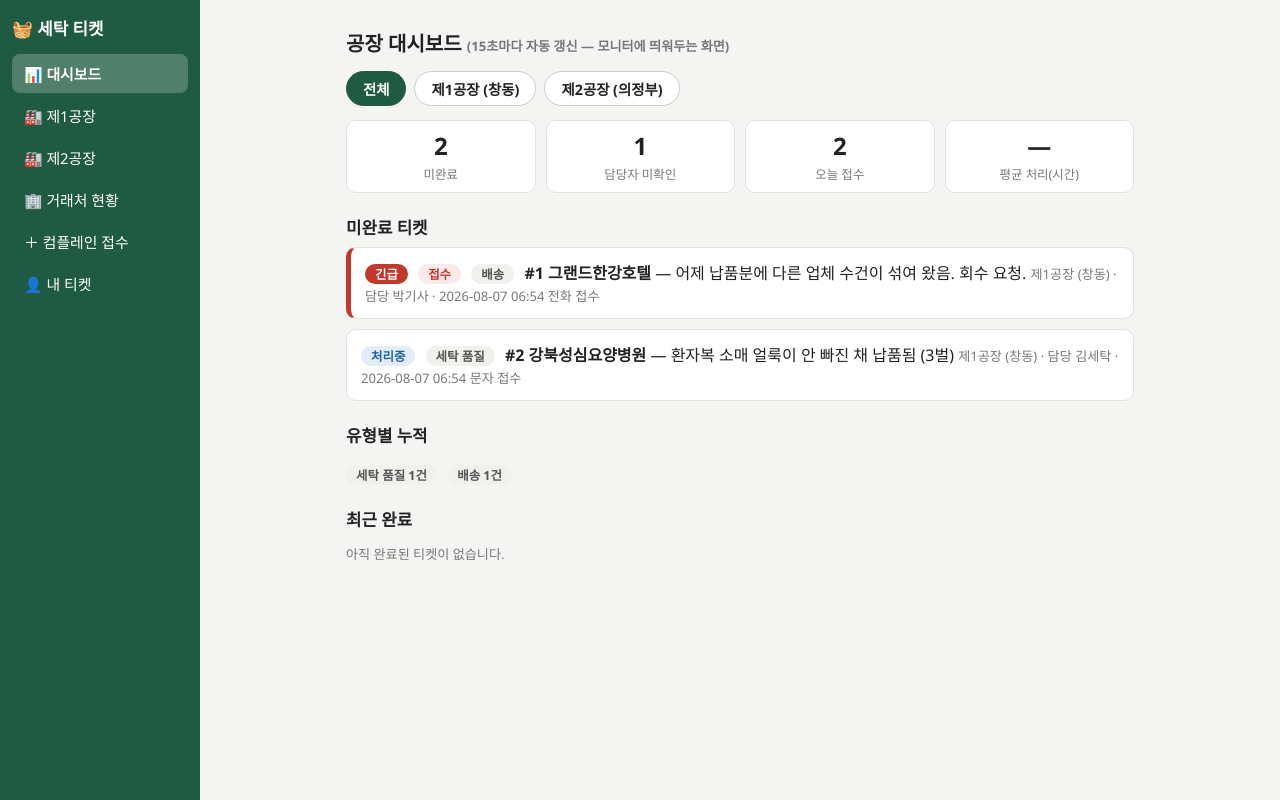
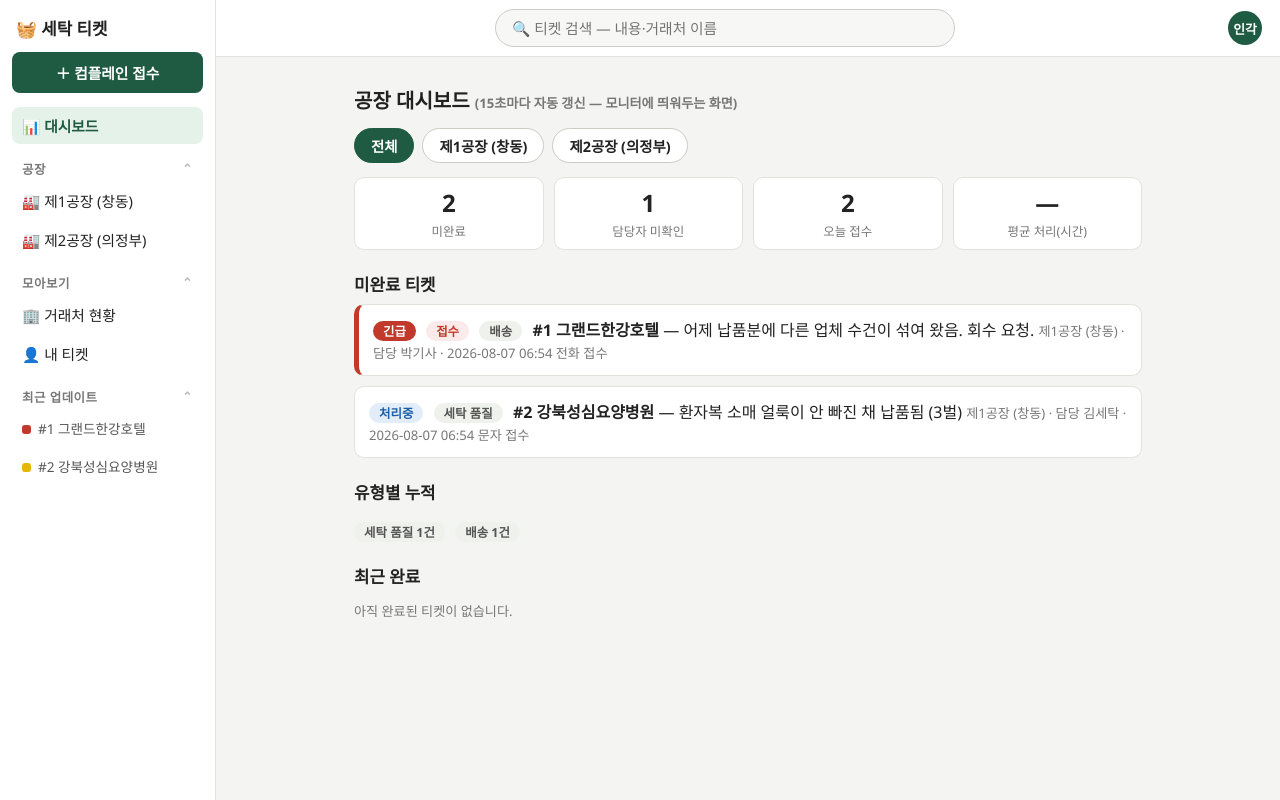
Before and after one commit to IngakHwang/laundry-claim, a FastAPI app: page / in a window 1280 px wide. Run offline with FastAPI, Linux system fonts and the light colour scheme; data comes from the database, SQL or seed files in the repository.

Commit message:
flow 캡처 기준 2차 개편 — 흰 사이드바(섹션·최근 업데이트) + 상단 바(검색·아바타)
최근 업데이트 = 실제 미완료 티켓 3건. /search 신설(내용·거래처 글자 검색). 아이콘 레일은 단일 제품이라 제외.

Co-Authored-By: Claude Fable 5 <noreply@anthropic.com>

Claude-Session: https://claude.ai/code/session_01HEeBvtzrorzwoFXPg8mY1s

```diff
--- a/app.py
+++ b/app.py
@@ -271,6 +271,16 @@ def init_db() -> None:
 init_db()
 
 
+def recent_tickets():
+    """사이드바 「최근 업데이트」용 — 최근 미완료 티켓 3건 (flow의 「최근 업데이트」 자리).
+    모든 화면의 사이드바에서 부르므로 Jinja 전역 함수로 등록해 둔다 (아래)."""
+    con = db()
+    rows = con.execute(TICKET_SELECT + """
+        WHERE c.status != 'done' ORDER BY c.created_at DESC LIMIT 3""").fetchall()
+    con.close()
+    return rows
+
+
 # ── 공통: 티켓 목록을 화면용으로 읽는 SQL (거래처·담당자 이름까지 JOIN) ──
 TICKET_SELECT = """
 SELECT c.*, cl.name AS client_name, s.name AS assignee_name, s.role AS assignee_role,
@@ -280,6 +290,26 @@ JOIN clients cl ON cl.id = c.client_id
 LEFT JOIN factories f ON f.id = cl.factory_id
 LEFT JOIN staff s ON s.id = c.assignee_id
 """
+
+
+templates.env.globals["recent_tickets"] = recent_tickets   # 사이드바가 어느 화면에서든 부르게
+
+
+@app.get("/search")
+def search(request: Request, q: str = ""):
+    """상단 바 검색 — 티켓 내용·거래처 이름에서 글자 검색 (flow의 상단 검색 자리)."""
+    con = db()
+    rows = []
+    if q.strip():
+        like = f"%{q.strip()}%"
+        rows = con.execute(TICKET_SELECT + """
+            WHERE c.content LIKE ? OR cl.name LIKE ?
+            ORDER BY c.created_at DESC""", (like, like)).fetchall()
+    con.close()
+    return templates.TemplateResponse(request, "search.html", {
+        "q": q, "rows": rows,
+        "TYPE_LABEL": TYPE_LABEL, "STATUS_LABEL": STATUS_LABEL,
+    })
 
 
 @app.get("/")
--- a/templates/base.html
+++ b/templates/base.html
@@ -9,22 +9,43 @@
 /* 폰 화면 우선 — 기사가 이동 중에 본다. 큰 글자, 큰 버튼, 한 열. */
 *{box-sizing:border-box}
 body{font-family:"Segoe UI","Malgun Gothic",sans-serif; margin:0; background:#F4F5F2; color:#222;}
-/* flow식 골격: 왼쪽 사이드바에서 고르고, 오른쪽에 내용이 나온다.
-   폰(860px 이하)에서는 사이드바가 위쪽 가로 막대로 접힌다 — 기사는 폰으로 보니까. */
+/* flow식 골격 (인각님 제공 캡처 기준): 흰 사이드바(주 버튼 + 접히는 섹션) + 상단 바(검색·아바타).
+   아이콘 레일은 제품이 하나뿐이라 뺐다. 폰(860px 이하)에서는 사이드바가 위쪽 가로 막대로 접힌다. */
 .shell{display:flex; min-height:100vh;}
-aside.side{width:200px; flex:none; background:#1F5B43; color:#fff; padding:16px 12px;}
-.side a{display:block; color:#fff; text-decoration:none; padding:9px 12px; border-radius:8px;
-  margin-bottom:3px; font-size:.93rem;}
-.side a:hover{background:rgba(255,255,255,.12);}
-.side a.on{background:rgba(255,255,255,.22); font-weight:700;}
-.side .brand{font-weight:800; font-size:1.05rem; margin-bottom:14px;}
+aside.side{width:216px; flex:none; background:#fff; border-right:1px solid #E0E3DC; padding:16px 12px;}
+.side .brand{font-weight:800; font-size:1.05rem; margin-bottom:12px; padding:0 4px;}
+.side a.primary{display:block; background:#1F5B43; color:#fff; text-align:center; font-weight:700;
+  border-radius:8px; padding:10px 12px; margin-bottom:14px; text-decoration:none;}
+.side a{display:block; color:#222; text-decoration:none; padding:8px 10px; border-radius:8px;
+  margin-bottom:2px; font-size:.92rem;}
+.side a:hover{background:#F0F2EA;}
+.side a.on{background:#E5F2E9; color:#1F5B43; font-weight:700;}
+.side details{margin-top:12px;}
+.side summary{cursor:pointer; list-style:none; color:#777; font-size:.78rem; font-weight:700;
+  padding:4px 10px; letter-spacing:.04em;}
+.side summary::after{content:" ⌃"; float:right; opacity:.5;}
+.side details:not([open]) summary::after{content:" ⌄";}
+.side a.recent{font-size:.85rem; color:#555; overflow:hidden; text-overflow:ellipsis; white-space:nowrap;}
+.dot{display:inline-block; width:9px; height:9px; border-radius:3px; margin-right:7px; background:#E5B800;}
+.dot.red{background:#C0392B;}
 .content{flex:1; min-width:0;}
+.topbar{display:flex; align-items:center; gap:12px; background:#fff; border-bottom:1px solid #E0E3DC;
+  padding:9px 18px;}
+.topbar .search{flex:1; max-width:460px; margin:0 auto;}
+.topbar input[type=search]{width:100%; border:1px solid #C9CEC4; border-radius:999px;
+  padding:8px 16px; font-size:.92rem; font-family:inherit; background:#F7F8F5;}
+.avatar{width:34px; height:34px; border-radius:50%; background:#1F5B43; color:#fff; font-size:.8rem;
+  font-weight:700; display:flex; align-items:center; justify-content:center; flex:none;}
 main{max-width:820px; margin:0 auto; padding:20px 16px;}
 @media (max-width:860px){
   .shell{display:block;}
-  aside.side{width:auto; display:flex; overflow-x:auto; padding:8px; gap:2px; align-items:center;}
+  aside.side{width:auto; display:flex; overflow-x:auto; padding:8px; gap:2px; align-items:center; border-right:0; border-bottom:1px solid #E0E3DC;}
   .side a{white-space:nowrap; margin-bottom:0; padding:7px 10px;}
   .side .brand{margin:0 6px 0 0;}
+  .side a.primary{margin:0 6px 0 0; padding:7px 12px;}
+  .side details{display:contents;}
+  .side summary{display:none;}
+  .side a.recent{display:none;}   /* 폰에서는 최근 목록 생략 — 가로 공간이 없다 */
 }
 h1{font-size:1.25rem; margin:8px 0 14px;}
 h2{font-size:1.05rem; margin:22px 0 8px;}
@@ -70,14 +91,31 @@ img.photo{display:block; max-width:220px; max-height:220px; border-radius:8px; m
 <aside class="side">
   {% set p = request.url.path %}
   <div class="brand">🧺 세탁 티켓</div>
+  <a class="primary" href="/new">＋ 컴플레인 접수</a>
   <a class="{{ 'on' if p == '/' }}" href="/">📊 대시보드</a>
-  <a class="{{ 'on' if p == '/f/1' }}" href="/f/1">🏭 제1공장</a>
-  <a class="{{ 'on' if p == '/f/2' }}" href="/f/2">🏭 제2공장</a>
-  <a class="{{ 'on' if p == '/clients' }}" href="/clients">🏢 거래처 현황</a>
-  <a class="{{ 'on' if p == '/new' }}" href="/new">＋ 컴플레인 접수</a>
-  <a class="{{ 'on' if p.startswith('/me') }}" href="/me">👤 내 티켓</a>
+  <details open><summary>공장</summary>
+    <a class="{{ 'on' if p == '/f/1' }}" href="/f/1">🏭 제1공장 (창동)</a>
+    <a class="{{ 'on' if p == '/f/2' }}" href="/f/2">🏭 제2공장 (의정부)</a>
+  </details>
+  <details open><summary>모아보기</summary>
+    <a class="{{ 'on' if p == '/clients' }}" href="/clients">🏢 거래처 현황</a>
+    <a class="{{ 'on' if p.startswith('/me') }}" href="/me">👤 내 티켓</a>
+  </details>
+  <details open><summary>최근 업데이트</summary>
+    {% for t in recent_tickets() %}
+    <a class="recent" href="/c/{{ t.id }}"><span class="dot {{ 'red' if t.severity == 'urgent' }}"></span>#{{ t.id }} {{ t.client_name }}</a>
+    {% else %}
+    <a class="recent">미완료 없음 🎉</a>
+    {% endfor %}
+  </details>
 </aside>
 <div class="content">
+<div class="topbar">
+  <form class="search" action="/search" method="get">
+    <input type="search" name="q" placeholder="🔍 티켓 검색 — 내용·거래처 이름" value="{{ request.query_params.get('q', '') }}">
+  </form>
+  <span class="avatar">인각</span>
+</div>
 <main>{% block body %}{% endblock %}</main>
 </div>
 </div>
```
Also changed, not shown: templates/search.html (added, +16 -0 lines), worklog/2026-08-07.md (+1 -0 lines).
